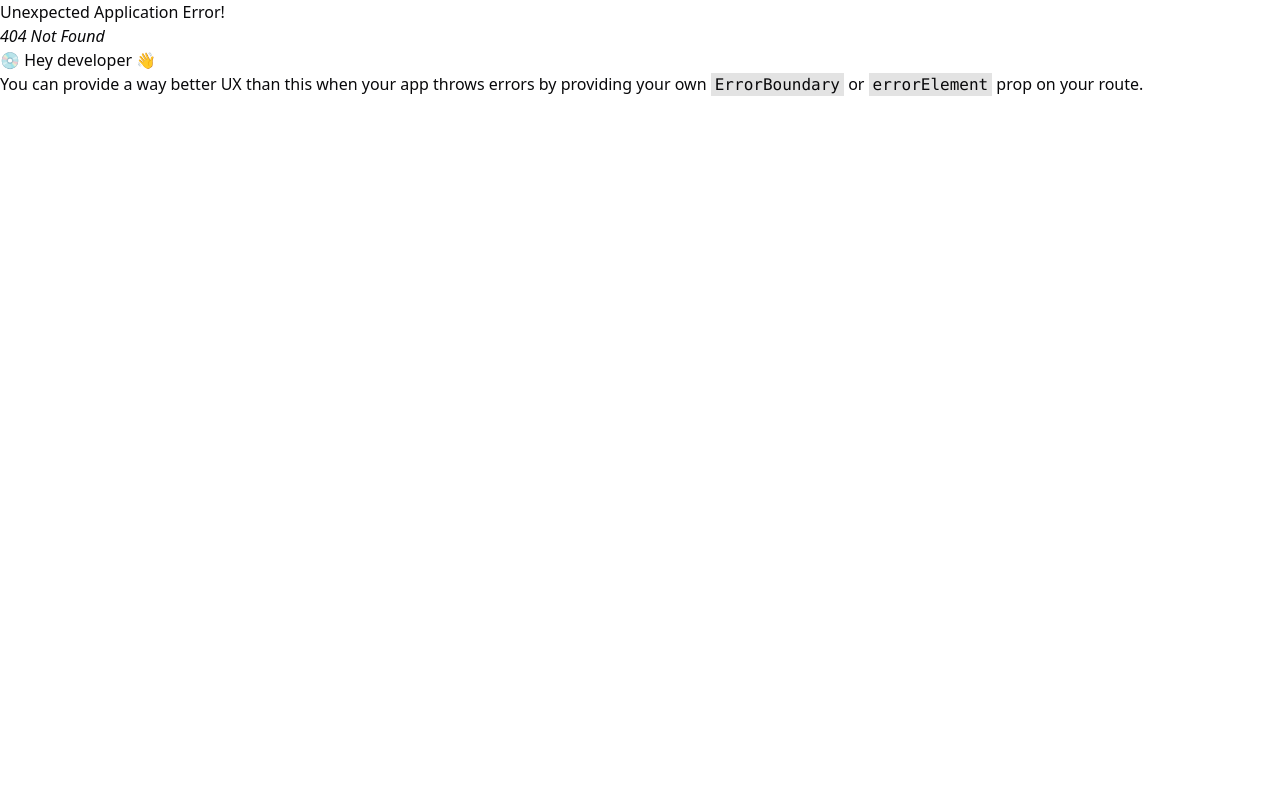
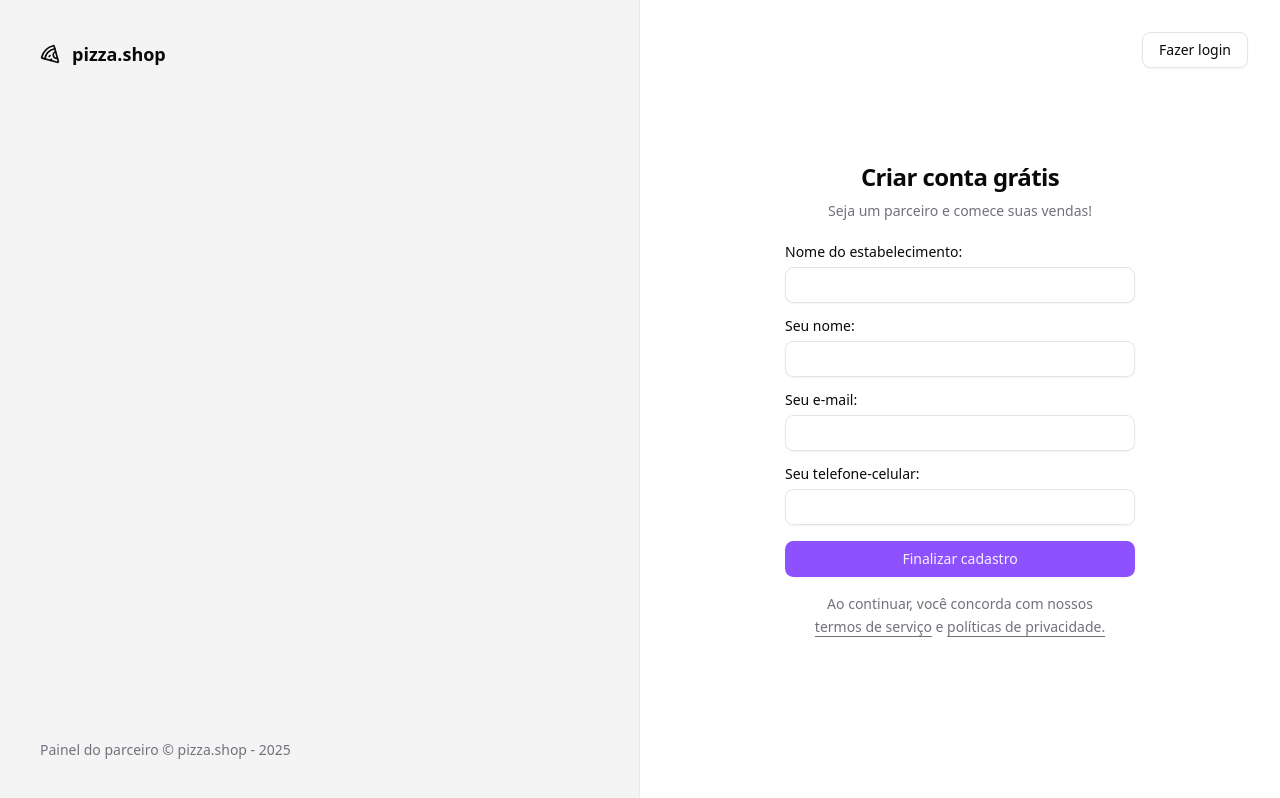
Before and after one commit to lucsfn/pizza-shop, a React (Vite) app: page /sign-up in a window 1280 px wide. Before the commit this address had no page. Built offline with nearby package versions, Linux system fonts and the light colour scheme.

Commit message:
feat(signup): add signup form

```diff
--- a/src/pages/_layoults/auth.tsx
+++ b/src/pages/_layoults/auth.tsx
@@ -13,7 +13,7 @@ export function AuthLayout() {
           Painel do parceiro &copy; pizza.shop - {new Date().getFullYear()}
         </footer>
       </div>
-      <div className="flex flex-col items-center justify-center">
+      <div className="relative flex flex-col items-center justify-center">
         <Outlet />
       </div>
     </div>
--- a/src/pages/auth/sign-in.tsx
+++ b/src/pages/auth/sign-in.tsx
@@ -1,5 +1,6 @@
 import { Helmet } from "react-helmet-async";
 import { useForm } from "react-hook-form";
+import { Link } from "react-router";
 import { toast } from "sonner";
 import { z } from "zod";
 
@@ -42,6 +43,9 @@ export function SignIn() {
     <>
       <Helmet title="Login" />
       <div className="p-8">
+        <Button asChild className="absolute top-8 right-8" variant={"outline"}>
+          <Link to="/sign-up">Novo estabelecimento</Link>
+        </Button>
         <div className="flex w-[350px] flex-col justify-center gap-6">
           <div className="flex flex-col gap-2 text-center">
             <h1 className="text-2xl font-semibold tracking-tight">
@@ -54,7 +58,7 @@ export function SignIn() {
 
           <form onSubmit={handleSubmit(handleSigIn)} className="space-y-4">
             <div className="space-y-2">
-              <Label htmlFor="email">Seu e-mail</Label>
+              <Label htmlFor="email">Seu e-mail:</Label>
               <Input id="email" type="email" {...register("email")} />
             </div>
             <Button disabled={isSubmitting} className="w-full" type="submit">
--- /dev/null
+++ b/src/pages/auth/sign-up.tsx
@@ -0,0 +1,111 @@
+import { Helmet } from "react-helmet-async";
+import { useForm } from "react-hook-form";
+import { Link, useNavigate } from "react-router";
+import { toast } from "sonner";
+import { z } from "zod";
+
+import { Button } from "@/components/ui/button";
+import { Input } from "@/components/ui/input";
+import { Label } from "@/components/ui/label";
+
+const signUpForm = z.object({
+  restaurantName: z.string(),
+  managerName: z.string(),
+  phone: z.string(),
+  email: z.email(),
+});
+
+type SignUpForm = z.infer<typeof signUpForm>;
+
+export function SignUp() {
+  const navigate = useNavigate();
+
+  const {
+    register,
+    handleSubmit,
+    formState: { isSubmitting },
+  } = useForm<SignUpForm>();
+
+  async function handleSigIn(data: SignUpForm) {
+    try {
+      console.log(data);
+
+      await new Promise((resolve) => setTimeout(resolve, 2000));
+      toast.success("Restaurante cadastrado com sucesso!", {
+        action: {
+          label: "Login",
+          onClick: () => {
+            navigate("/sign-in");
+          },
+        },
+      });
+    } catch {
+      toast.error("Erro ao cadastrar restaurante.");
+    }
+  }
+
+  return (
+    <>
+      <Helmet title="Cadastro" />
+      <div className="p-8">
+        <Button asChild className="absolute top-8 right-8" variant={"outline"}>
+          <Link to="/sign-in">Fazer login</Link>
+        </Button>
+        <div className="flex w-[350px] flex-col justify-center gap-6">
+          <div className="flex flex-col gap-2 text-center">
+            <h1 className="text-2xl font-semibold tracking-tight">
+              Criar conta grátis
+            </h1>
+            <p className="text-muted-foreground text-sm">
+              Seja um parceiro e comece suas vendas!
+            </p>
+          </div>
+
+          <form onSubmit={handleSubmit(handleSigIn)} className="space-y-4">
+            <div className="space-y-2">
+              <Label htmlFor="restaurantName">Nome do estabelecimento:</Label>
+              <Input
+                id="restaurantName"
+                type="text"
+                {...register("restaurantName")}
+              />
+            </div>
+
+            <div className="space-y-2">
+              <Label htmlFor="managerName">Seu nome:</Label>
+              <Input
+                id="managerName"
+                type="text"
+                {...register("managerName")}
+              />
+            </div>
+
+            <div className="space-y-2">
+              <Label htmlFor="email">Seu e-mail:</Label>
+              <Input id="email" type="email" {...register("email")} />
+            </div>
+
+            <div className="space-y-2">
+              <Label htmlFor="phone">Seu telefone-celular:</Label>
+              <Input id="phone" type="tel" {...register("phone")} />
+            </div>
+
+            <Button disabled={isSubmitting} className="w-full" type="submit">
+              Finalizar cadastro
+            </Button>
+            <p className="text-muted-foreground px-6 text-center text-sm leading-relaxed">
+              Ao continuar, você concorda com nossos{" "}
+              <a className="underline underline-offset-4" href="#">
+                termos de serviço
+              </a>{" "}
+              e{" "}
+              <a className="underline underline-offset-4" href="#">
+                políticas de privacidade.
+              </a>
+            </p>
+          </form>
+        </div>
+      </div>
+    </>
+  );
+}
```
Also changed, not shown: src/routes.tsx (+11 -1 lines).
